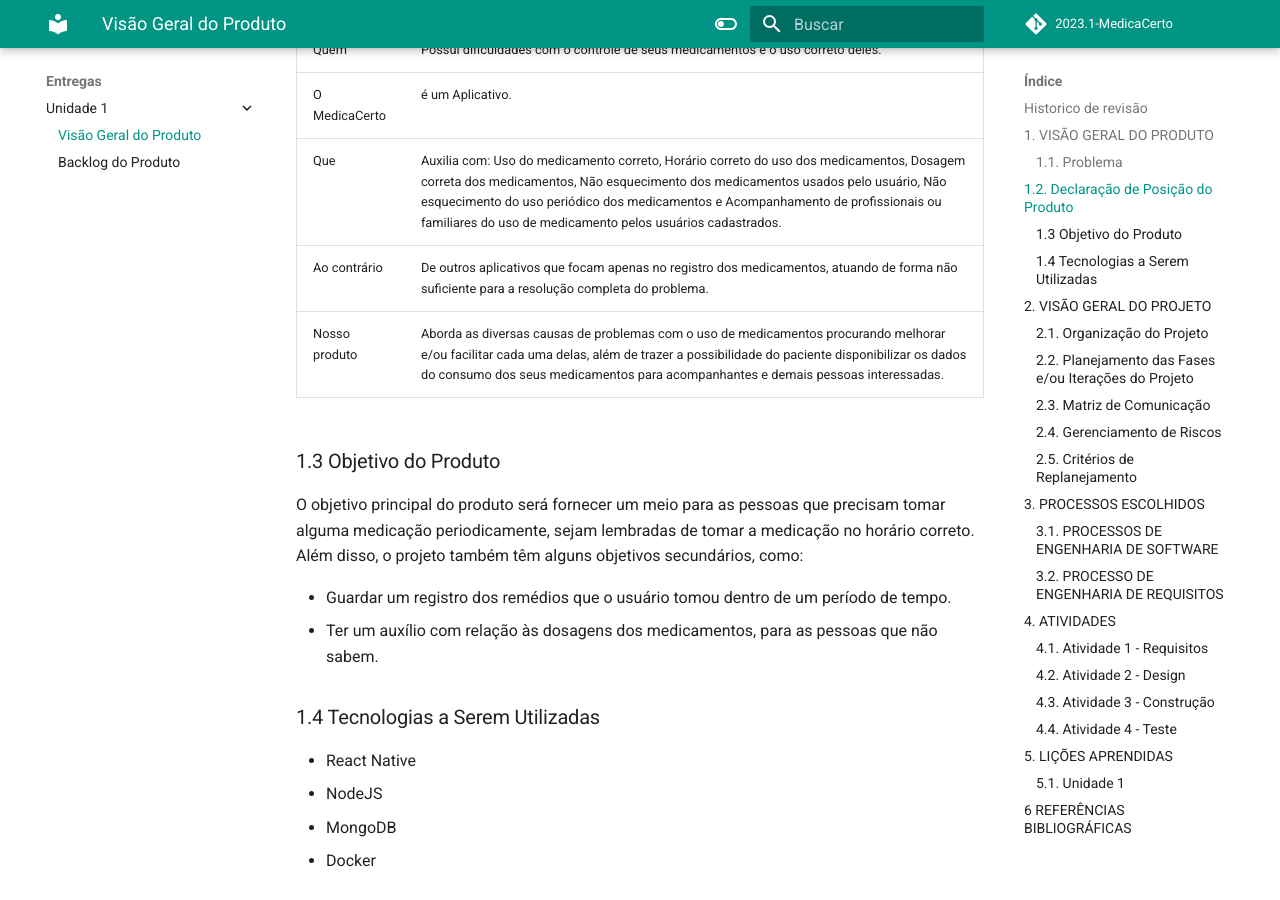
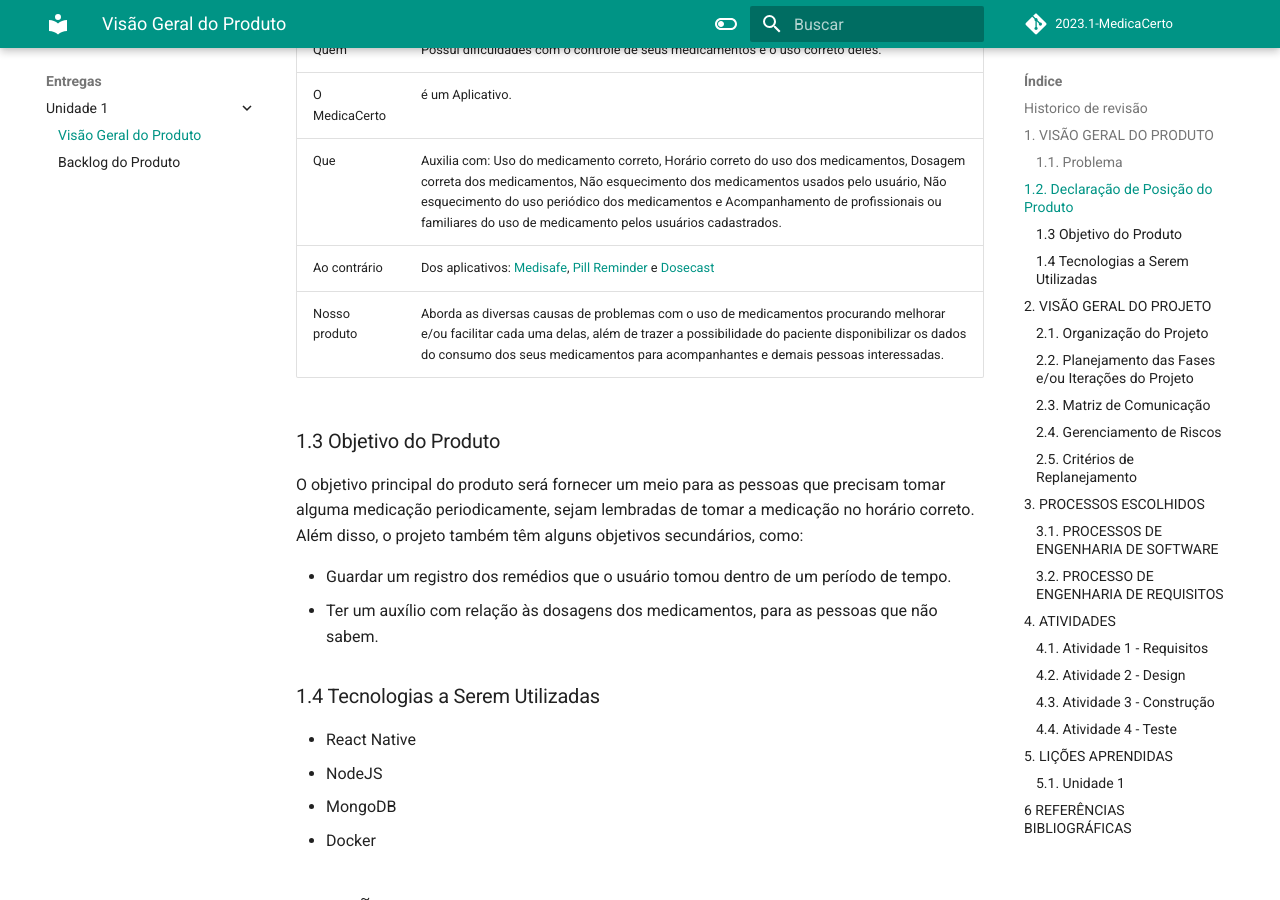
Before and after one commit to mdsreq-fga-unb/2023.1-Remediario, an MkDocs documentation site: the page built from docs/entregas/unidade1/VisaoProdutoProjeto.md, in a window 1280 px wide and 900 px high, scrolled down 1792 px. Built offline with MkDocs 1.6.1 and Material for MkDocs 9.7.7, drawn with Linux system fonts in a browser that asks for light colours; comment, search, counter and statistics services are not loaded.

Commit message:
adiciona aplicativos concorrentes

```diff
--- a/docs/entregas/unidade1/VisaoProdutoProjeto.md
+++ b/docs/entregas/unidade1/VisaoProdutoProjeto.md
@@ -2,11 +2,12 @@
 
 ## Historico de revisão
 
-Data | Versão | Descrição | Autor
----- | ------ | --------- | -----
-24/04/23 | 1.0 | Criação do arquivo | Júlio, Luan e Rodrigo
+| Data     | Versão | Descrição          | Autor                 |
+| -------- | ------ | ------------------ | --------------------- |
+| 24/04/23 | 1.0    | Criação do arquivo | Júlio, Luan e Rodrigo |
 
 ## 1. VISÃO GERAL DO PRODUTO
+
 ### 1.1. Problema
 
 Nosso projeto visa resolver problemas relacionados a má gestão do uso de medicamentos, com base em nossas pesquisas feitas, a indústria farmacêutica tem tido uma crescente nos últimos anos referente a fabricação de remédios mesmo com o crescimento populacional tendendo se estabilizar, ou seja, esse aumento dos medicamentos vendidos nos mostra que as pessoas estão consumindo mais remédios periodicamente, e muitas delas se esquecem de tomá-los no horário ou dosagem correta, outro fator agravante são que alguns usuários de remédios não se esquecem da última vez que tomaram o remédio.
@@ -15,40 +16,39 @@
 
 ## 1.2. Declaração de Posição do Produto
 
-  **1. Qual é o produto que você se propõe a desenvolver?**
+**1. Qual é o produto que você se propõe a desenvolver?**
 
 Uma aplicação mobile para controle de horário e dosagem de medicamentos, com alertas nos horários da medicação e registro de todas as vezes tomadas, e esse registro pode ser compartilhado e acompanhado, pretendemos também trazer algumas informações úteis sobre essa medicação.
 
-  **2. O que torna este produto diferente dos seus concorrentes?**
+**2. O que torna este produto diferente dos seus concorrentes?**
 
 Pretendemos registrar todos os remédios e os dias que foram tomados em um banco de dados, onde o usuário e outras pessoas podem ter acesso, como médicos, familiares e etc, trazendo uma transparência e acompanhamento maior para esse usuário.
 
-  **3. Quem são os usuários-alvo e clientes do produto?**
+**3. Quem são os usuários-alvo e clientes do produto?**
 
 Usuários recorrentes de medicamentos.
 
-  **4. Por que os clientes deveriam utilizar / comprar este produto?**
+**4. Por que os clientes deveriam utilizar / comprar este produto?**
 
 Pois ele vai poder ter registrado todos os dias e horários que deve tomar o remédio e também poderá enviar esses registros para outras pessoas acompanharem seus registros.
 
-
-Para | Usuários de medicamentos e Acompanhantes de usuários de medicamentos.
------|---------
-Quem | Possui dificuldades com o controle de seus medicamentos e o uso correto deles.
-O MedicaCerto | é um Aplicativo.
-Que | Auxilia com: Uso do medicamento correto, Horário correto do uso dos medicamentos, Dosagem correta dos medicamentos, Não esquecimento dos medicamentos usados pelo usuário, Não esquecimento do uso periódico dos medicamentos e Acompanhamento de profissionais ou familiares do uso de medicamento pelos usuários cadastrados.
-Ao contrário | De outros aplicativos que focam apenas no registro dos medicamentos, atuando de forma não suficiente para a resolução completa do problema.
-Nosso produto | Aborda as diversas causas de problemas com o uso de medicamentos procurando melhorar e/ou facilitar cada uma delas, além de trazer a possibilidade do paciente disponibilizar os dados do consumo dos seus medicamentos para acompanhantes e demais pessoas interessadas.
-
+| Para          | Usuários de medicamentos e Acompanhantes de usuários de medicamentos.                                                                                                                                                                                                                                                                    |
+| ------------- | ---------------------------------------------------------------------------------------------------------------------------------------------------------------------------------------------------------------------------------------------------------------------------------------------------------------------------------------- |
+| Quem          | Possui dificuldades com o controle de seus medicamentos e o uso correto deles.                                                                                                                                                                                                                                                           |
+| O MedicaCerto | é um Aplicativo.                                                                                                                                                                                                                                                                                                                         |
+| Que           | Auxilia com: Uso do medicamento correto, Horário correto do uso dos medicamentos, Dosagem correta dos medicamentos, Não esquecimento dos medicamentos usados pelo usuário, Não esquecimento do uso periódico dos medicamentos e Acompanhamento de profissionais ou familiares do uso de medicamento pelos usuários cadastrados.          |
+| Ao contrário  | Dos aplicativos: [Medisafe](https://play.google.com/store/apps/details?id=com.medisafe.android.client&hl=pt_BR&gl=US), [Pill Reminder](https://play.google.com/store/apps/details?id=com.medisafe.android.client&hl=pt_BR&gl=US) e [Dosecast](https://play.google.com/store/apps/details?id=com.montunosoftware.dosecast&hl=pt_BR&gl=US) |
+| Nosso produto | Aborda as diversas causas de problemas com o uso de medicamentos procurando melhorar e/ou facilitar cada uma delas, além de trazer a possibilidade do paciente disponibilizar os dados do consumo dos seus medicamentos para acompanhantes e demais pessoas interessadas.                                                                |
 
 ### 1.3 Objetivo do Produto
 
 O objetivo principal do produto será fornecer um meio para as pessoas que precisam tomar alguma medicação periodicamente, sejam lembradas de tomar a medicação no horário correto. Além disso, o projeto também têm alguns objetivos secundários, como:
 
- - Guardar um registro dos remédios que o usuário tomou dentro de um período de tempo.
- - Ter um auxílio com relação às dosagens dos medicamentos, para as pessoas que não sabem.
+- Guardar um registro dos remédios que o usuário tomou dentro de um período de tempo.
+- Ter um auxílio com relação às dosagens dos medicamentos, para as pessoas que não sabem.
 
 ### 1.4 Tecnologias a Serem Utilizadas
+
 - React Native
 - NodeJS
 - MongoDB
@@ -64,13 +64,13 @@
 
 ### 2.4. Gerenciamento de Riscos
 
-Possível risco | Causa | Prevenção de risco | Correção
---------------|-------|--------------------|---------
-Saída de membro do projeto|Trancamento de disciplina, afastamento por motivos de saúde e entre outros|Contato contínuo com os membros da equipe, verificando a saúde e desenvolvimento deles|Reatribuição das atividades entre os demais membros
-Comunicação Ineficiente com Cliente|Falta de disponibilidade do cliente|Verificação semanal do tempo de resposta do cliente|Redefinição do escopo e planejamento, além da escolha de novo cliente
-Alteração do escopo|Definição de um escopo muito grande se tornando a sua execução inviável |Não subestimar a quantidade de funcionalidades que podem ser entregues em um ciclo|Revisão do backlog e do planejamento dos ciclos
-Baixo comprometimento da equipe|Baixo rendimento dos membros nas entregas ao longo do projeto|Manter um alinhamento de todos os membros com as demandas das atividades realizadas|Reatribuição das atividades entre os demais membros
-Planejamento ruim|Planejamento com definição de datas não condizentes com o contexto da equipe e do projeto|Alinhamento da equipe com os prazos estabelecidos durante todo o contexto do projeto|Revisão do backlog e do planejamento dos ciclos
+| Possível risco                      | Causa                                                                                     | Prevenção de risco                                                                     | Correção                                                              |
+| ----------------------------------- | ----------------------------------------------------------------------------------------- | -------------------------------------------------------------------------------------- | --------------------------------------------------------------------- |
+| Saída de membro do projeto          | Trancamento de disciplina, afastamento por motivos de saúde e entre outros                | Contato contínuo com os membros da equipe, verificando a saúde e desenvolvimento deles | Reatribuição das atividades entre os demais membros                   |
+| Comunicação Ineficiente com Cliente | Falta de disponibilidade do cliente                                                       | Verificação semanal do tempo de resposta do cliente                                    | Redefinição do escopo e planejamento, além da escolha de novo cliente |
+| Alteração do escopo                 | Definição de um escopo muito grande se tornando a sua execução inviável                   | Não subestimar a quantidade de funcionalidades que podem ser entregues em um ciclo     | Revisão do backlog e do planejamento dos ciclos                       |
+| Baixo comprometimento da equipe     | Baixo rendimento dos membros nas entregas ao longo do projeto                             | Manter um alinhamento de todos os membros com as demandas das atividades realizadas    | Reatribuição das atividades entre os demais membros                   |
+| Planejamento ruim                   | Planejamento com definição de datas não condizentes com o contexto da equipe e do projeto | Alinhamento da equipe com os prazos estabelecidos durante todo o contexto do projeto   | Revisão do backlog e do planejamento dos ciclos                       |
 
 ### 2.5. Critérios de Replanejamento
 
@@ -103,35 +103,34 @@
 
 ### 4.1. Atividade 1 - Requisitos
 
-Atividade | Método | Ferramenta | Entrega
-----------|--------|------------|--------
-Elicitação e Descoberta|Entrevista|Discord|Conversa da equipe com o cliente buscando extrair informações para a definição dos requisitos.
-Análise e Consenso|Reunião|Discord|Conciliar desenvolvedor com cliente em relação aos requisitos para o projeto.
-Declaração|Histórias de usuários|Github e Miro|Comunicação clara e com linguagem natural de uma forma a deixar claro os requisitos estabelecidos
-Organização e Atualização|Product Backlog|Kanban (Miro)|Manter uma organização e observar o estado de cada requisito.
-Representação|Protótipo|Figma|Apresentação visual de alta e baixa fidelidade dos requisitos simulando a sua aplicação final.
-Verificação e Validação|Revisão e Inspeção dos requisitos|Google Docs|Confirmação de que os requisitos corretos foram feitos da maneira correta
+| Atividade                 | Método                            | Ferramenta    | Entrega                                                                                           |
+| ------------------------- | --------------------------------- | ------------- | ------------------------------------------------------------------------------------------------- |
+| Elicitação e Descoberta   | Entrevista                        | Discord       | Conversa da equipe com o cliente buscando extrair informações para a definição dos requisitos.    |
+| Análise e Consenso        | Reunião                           | Discord       | Conciliar desenvolvedor com cliente em relação aos requisitos para o projeto.                     |
+| Declaração                | Histórias de usuários             | Github e Miro | Comunicação clara e com linguagem natural de uma forma a deixar claro os requisitos estabelecidos |
+| Organização e Atualização | Product Backlog                   | Kanban (Miro) | Manter uma organização e observar o estado de cada requisito.                                     |
+| Representação             | Protótipo                         | Figma         | Apresentação visual de alta e baixa fidelidade dos requisitos simulando a sua aplicação final.    |
+| Verificação e Validação   | Revisão e Inspeção dos requisitos | Google Docs   | Confirmação de que os requisitos corretos foram feitos da maneira correta                         |
 
 ### 4.2. Atividade 2 - Design
 
-Atividade | Método | Ferramenta | Entrega
-----------|--------|------------|--------
-Interface de usuário|Protótipo de Baixa fidelidade|Papel e Lápis|Protótipo para entendimento inicial da aplicação
-Interface de usuário|Protótipo de Alta fidelidade|Figma|Protótipo das interfaces do aplicativo
-
+| Atividade            | Método                        | Ferramenta    | Entrega                                          |
+| -------------------- | ----------------------------- | ------------- | ------------------------------------------------ |
+| Interface de usuário | Protótipo de Baixa fidelidade | Papel e Lápis | Protótipo para entendimento inicial da aplicação |
+| Interface de usuário | Protótipo de Alta fidelidade  | Figma         | Protótipo das interfaces do aplicativo           |
 
 ### 4.3. Atividade 3 - Construção
 
-Atividade | Método | Ferramenta | Entrega
-----------|--------|------------|--------
-Implementação do MVP1 e MVP2|Programação em pares||Desenvolvimento das entregas da aplicação
-Validação do produto com o cliente| Reunião|Discord| Validar se as entregas realizadas pela equipe atendem aos requisitos
+| Atividade                          | Método               | Ferramenta | Entrega                                                              |
+| ---------------------------------- | -------------------- | ---------- | -------------------------------------------------------------------- |
+| Implementação do MVP1 e MVP2       | Programação em pares |            | Desenvolvimento das entregas da aplicação                            |
+| Validação do produto com o cliente | Reunião              | Discord    | Validar se as entregas realizadas pela equipe atendem aos requisitos |
 
 ### 4.4. Atividade 4 - Teste
 
-Atividade | Método | Ferramenta | Entrega
-----------|--------|------------|--------
-Teste das unidades e métodos da aplicação|Teste unitário|VsCode|Identificação e correção de erros no desenvolvimento da aplicação
+| Atividade                                 | Método         | Ferramenta | Entrega                                                           |
+| ----------------------------------------- | -------------- | ---------- | ----------------------------------------------------------------- |
+| Teste das unidades e métodos da aplicação | Teste unitário | VsCode     | Identificação e correção de erros no desenvolvimento da aplicação |
 
 ## 5. LIÇÕES APRENDIDAS
 
```
